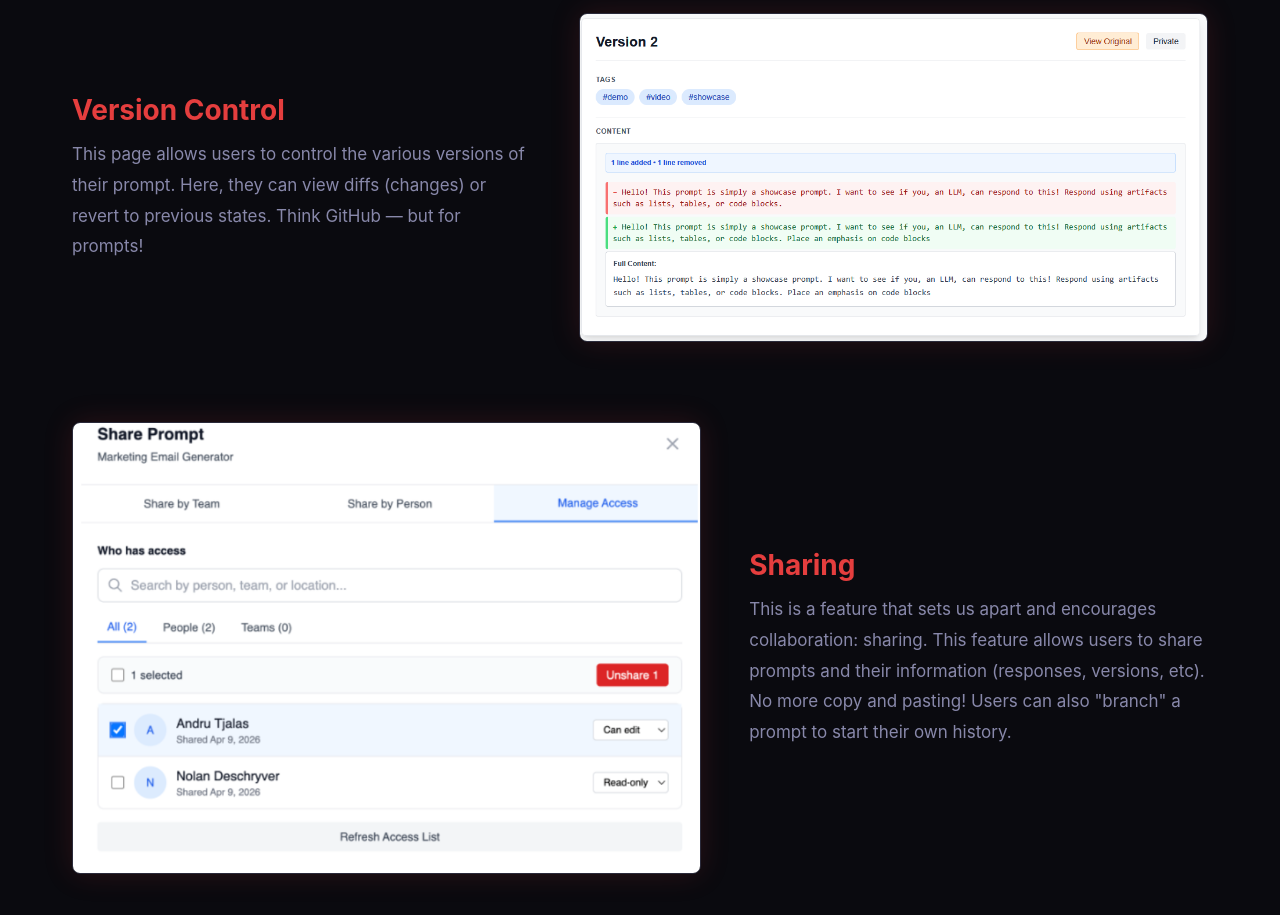
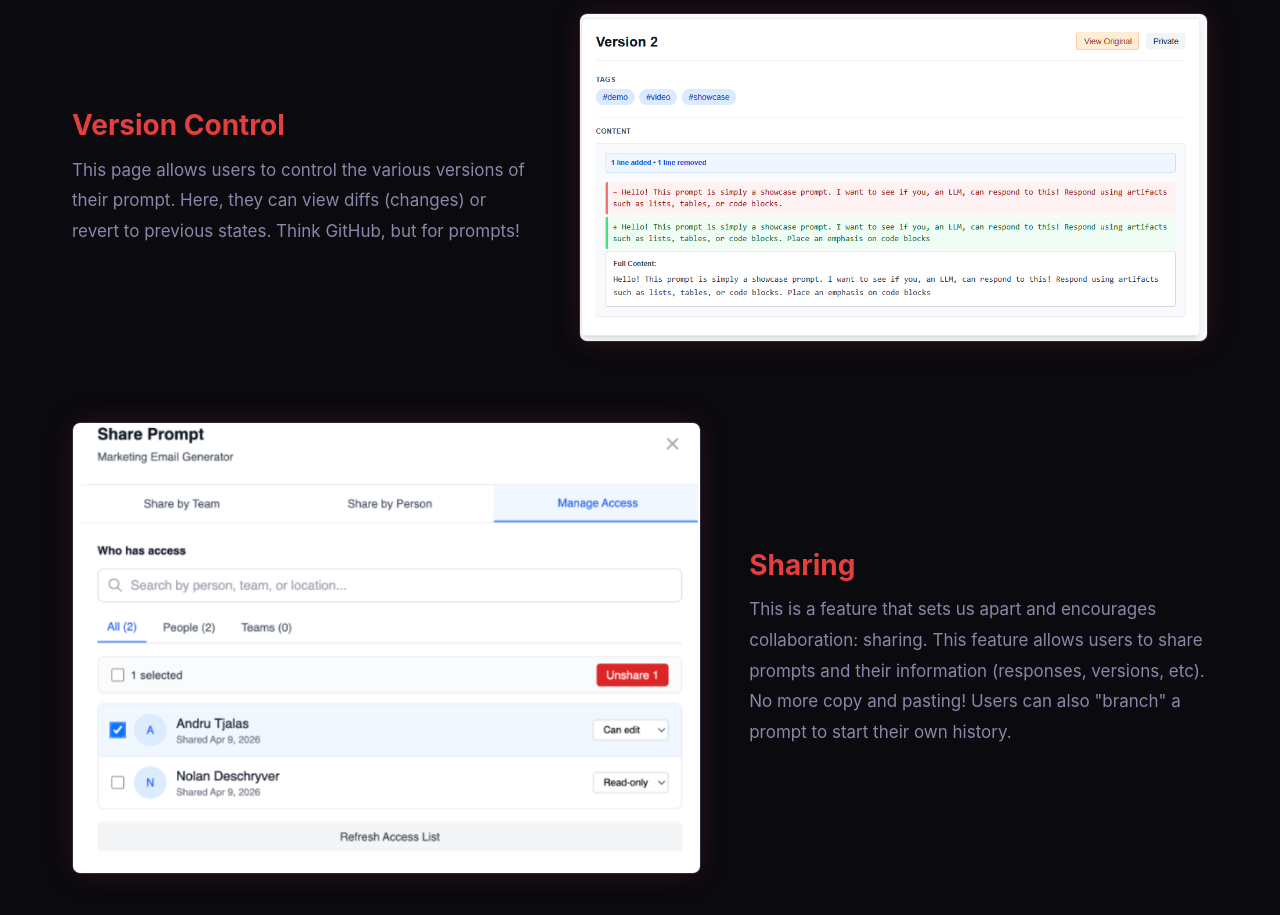
Before and after one commit to nolanrd04/PersonalWebsite, a React (Vite) app: page /projects/PromptHub in a window 1280 px wide. Shown: the part 2340-3255 px from the top of the page. Built offline with nearby package versions, Linux system fonts and the light colour scheme.

Commit message:
Yeah claude put m-dashes in smh.

```diff
--- a/src/pages/PromptHub.jsx
+++ b/src/pages/PromptHub.jsx
@@ -23,7 +23,7 @@ const features = [
     image: '/assets/images/prompthub/versioncontrol.png',
     title: 'Version Control',
     description:
-      'This page allows users to control the various versions of their prompt. Here, they can view diffs (changes) or revert to previous states. Think GitHub — but for prompts!',
+      'This page allows users to control the various versions of their prompt. Here, they can view diffs (changes) or revert to previous states. Think GitHub, but for prompts!',
   },
   {
     image: '/assets/images/prompthub/sharing.png',
```
